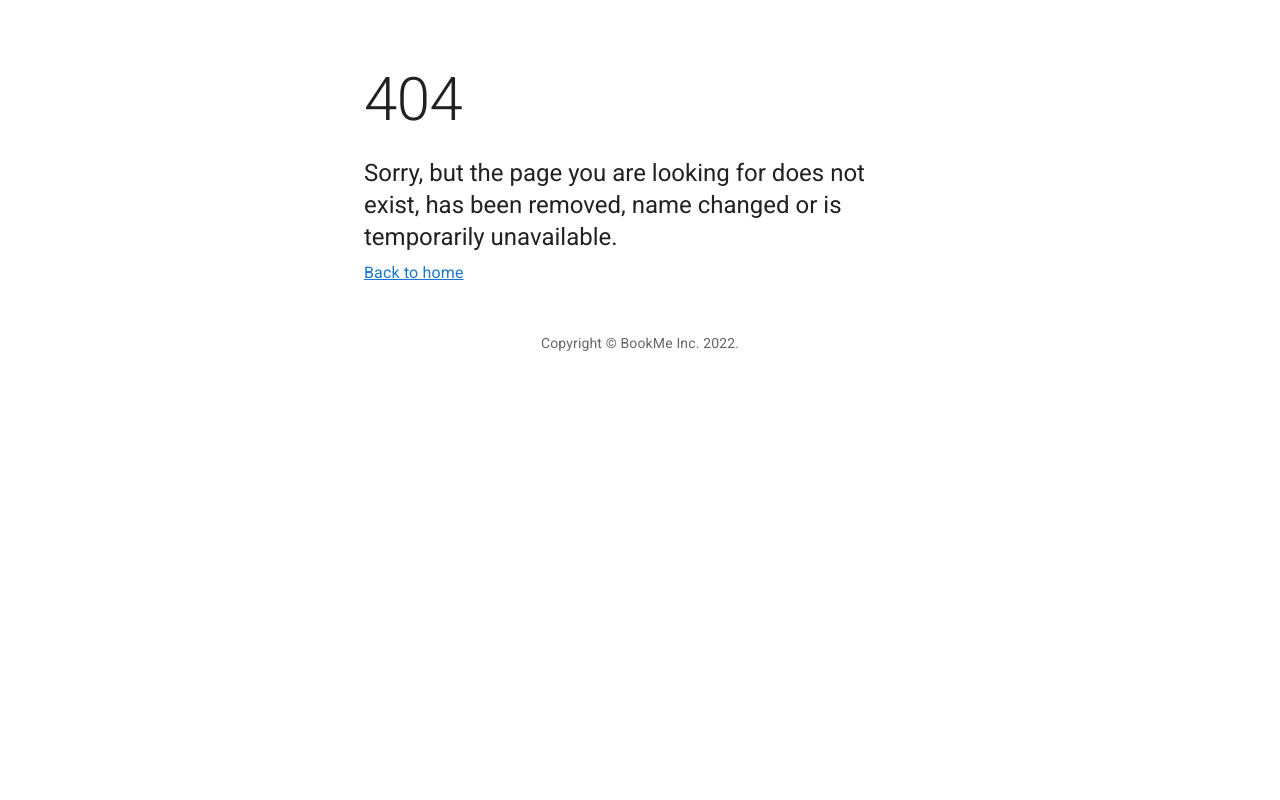
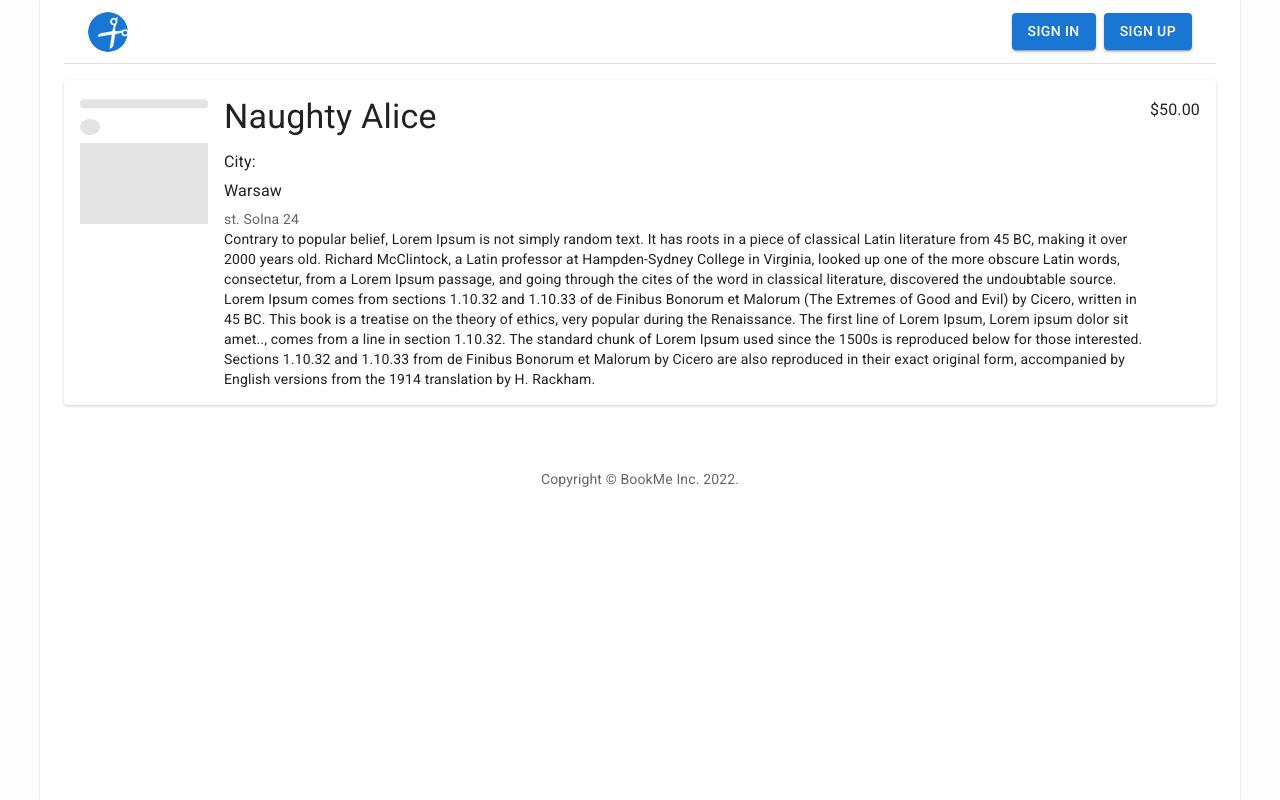
Before and after one commit to sebaderendarz/book-me, a React (Create React App) app in the folder frontend/: page /hairdresser/service_offer/1 in a window 1280 px wide. Before the commit this address had no page. Built offline with nearby package versions, Linux system fonts and the light colour scheme.

Commit message:
T-28 Add BarberOfferPage base

```diff
--- a/frontend/src/App.js
+++ b/frontend/src/App.js
@@ -6,12 +6,13 @@ import {
 } from "react-router-dom";
 import PrivateRoute from "./utils/PrivateRoute";
 import { AuthProvider } from "./context/AuthContext";
+import BarberLandingPage from "./pages/BarberLandingPage";
+import BarberOfferPage from "./pages/BarberOfferPage";
+import CustomerLandingPage from "./pages/CustomerLandingPage";
 import NotFoundPage from "./pages/NotFoundPage";
-import CustomerLandingPage from "./pages/CustomerLandingPage";
-import BarberLandingPage from "./pages/BarberLandingPage";
-import TestPrivatePage from "./pages/TestPrivatePage";
 import SignInPage from "./pages/SignInPage";
 import SignUpPage from "./pages/SignUpPage";
+import TestPrivatePage from "./pages/TestPrivatePage";
 
 function App() {
   return (
@@ -30,6 +31,10 @@ function App() {
               element={<SignUpPage accountType={"BARBER"} />}
               path="/hairdresser/signup"
             />
+            <Route
+              element={<BarberOfferPage accountType={"CUSTOMER"} />}
+              path="/hairdresser/service_offer/:offer_id"
+            />
             <Route element={<BarberLandingPage />} path="/hairdresser" />
             <Route path="/privpage" element={<PrivateRoute />}>
               <Route exact path="/privpage" element={<TestPrivatePage />} />
--- /dev/null
+++ b/frontend/src/components/BarberOfferDescription.js
@@ -0,0 +1,80 @@
+import { styled } from "@mui/material/styles";
+import Grid from "@mui/material/Grid";
+import Stack from "@mui/material/Stack";
+import Box from "@mui/material/Box";
+import Skeleton from "@mui/material/Skeleton";
+import Typography from "@mui/material/Typography";
+import ButtonBase from "@mui/material/ButtonBase";
+
+const Img = styled("img")({
+  margin: "auto",
+  display: "block",
+  maxWidth: "100%",
+  maxHeight: "100%",
+});
+
+export default function BarberOfferDescription(props) {
+  const { offerDetails } = props;
+  return (
+    <Box
+      sx={{
+        p: 2,
+        mb: 2,
+        borderRadius: 1,
+        boxShadow: "0px 1px 3px 0px rgb(0 0 0 / 20%)",
+      }}
+    >
+      <Grid container spacing={2}>
+        <Grid item>
+          <ButtonBase sx={{ width: 128, height: 128 }}>
+            {offerDetails.thumbnail ? (
+              <Img alt="Barber Image" src={offerDetails.thumbnail} />
+            ) : (
+              <Stack spacing={1} sx={{ width: 128, height: 128 }}>
+                <Skeleton variant="text" animation={false} />
+                <Skeleton
+                  variant="circular"
+                  width={20}
+                  height={20}
+                  animation={false}
+                />
+                <Skeleton
+                  variant="rectangular"
+                  width={128}
+                  height={100}
+                  animation={false}
+                />
+              </Stack>
+            )}
+          </ButtonBase>
+        </Grid>
+        <Grid item xs={12} sm container>
+          <Grid item xs container direction="column" spacing={2}>
+            <Grid item xs>
+              <Typography gutterBottom variant="h4" component="div">
+                {offerDetails.barber_name}
+              </Typography>
+              <Typography variant="body1" gutterBottom>
+                City:
+              </Typography>
+              <Typography variant="body1" gutterBottom>
+                {offerDetails.city}
+              </Typography>
+              <Typography variant="body2" color="text.secondary">
+                {offerDetails.address}
+              </Typography>
+              <Typography variant="body2">
+                {offerDetails.description}
+              </Typography>
+            </Grid>
+          </Grid>
+          <Grid item>
+            <Typography variant="subtitle1" component="div">
+              {"$" + offerDetails.price}
+            </Typography>
+          </Grid>
+        </Grid>
+      </Grid>
+    </Box>
+  );
+}
--- /dev/null
+++ b/frontend/src/pages/BarberOfferPage.js
@@ -0,0 +1,48 @@
+import { useState } from "react";
+import { useParams } from "react-router-dom";
+import CssBaseline from "@mui/material/CssBaseline";
+import Container from "@mui/material/Container";
+import { createTheme, ThemeProvider } from "@mui/material/styles";
+import Header from "../components/Header";
+import Footer from "../components/Footer";
+import BarberOfferDescription from "../components/BarberOfferDescription";
+
+const barberDescription = {
+  id: 1,
+  address: "st. Solna 24",
+  barber_name: "Naughty Alice",
+  city: "Warsaw",
+  price: "50.00",
+  thumbnail: null,
+  specialization: "WOMEN",
+  open_hours: "10AM-6PM",
+  working_days: "Monday-Sunday",
+  description:
+    "Contrary to popular belief, Lorem Ipsum is not simply random text. It has roots in a piece of classical Latin literature from 45 BC, making it over 2000 years old. Richard McClintock, a Latin professor at Hampden-Sydney College in Virginia, looked up one of the more obscure Latin words, consectetur, from a Lorem Ipsum passage, and going through the cites of the word in classical literature, discovered the undoubtable source. Lorem Ipsum comes from sections 1.10.32 and 1.10.33 of de Finibus Bonorum et Malorum (The Extremes of Good and Evil) by Cicero, written in 45 BC. This book is a treatise on the theory of ethics, very popular during the Renaissance. The first line of Lorem Ipsum, Lorem ipsum dolor sit amet.., comes from a line in section 1.10.32. The standard chunk of Lorem Ipsum used since the 1500s is reproduced below for those interested. Sections 1.10.32 and 1.10.33 from de Finibus Bonorum et Malorum by Cicero are also reproduced in their exact original form, accompanied by English versions from the 1914 translation by H. Rackham.",
+};
+
+const theme = createTheme();
+
+export default function BarberOfferPage() {
+  const { offer_id } = useParams();
+
+  return (
+    <ThemeProvider theme={theme}>
+      <CssBaseline />
+      <Container
+        maxWidth="lg"
+        sx={{
+          bgcolor: "white",
+          boxShadow: "0px 0px 2px 0px rgb(0 0 0 / 20%)",
+          minHeight: "100vh",
+        }}
+      >
+        <Header accountType={"CUSTOMER"} />
+        <main>
+          <BarberOfferDescription offerDetails={barberDescription} />
+        </main>
+        <Footer />
+      </Container>
+    </ThemeProvider>
+  );
+}
```
